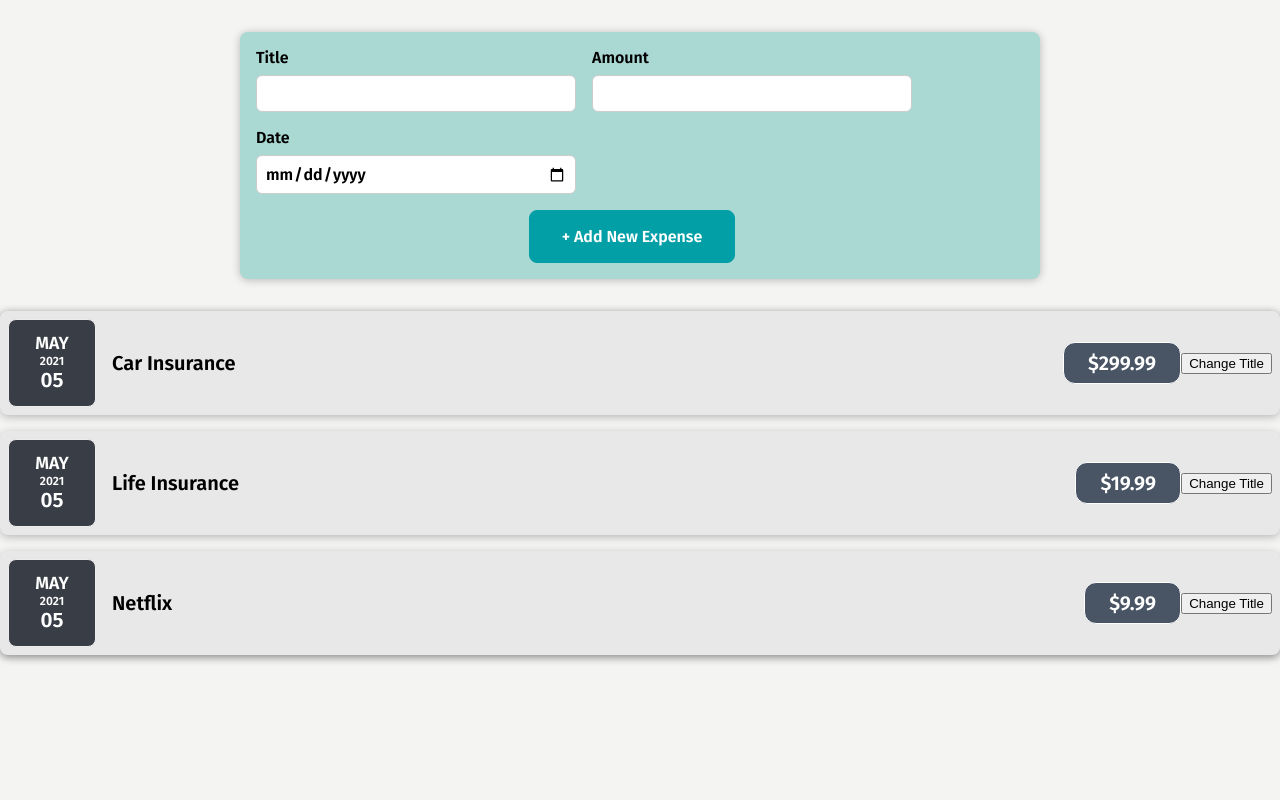
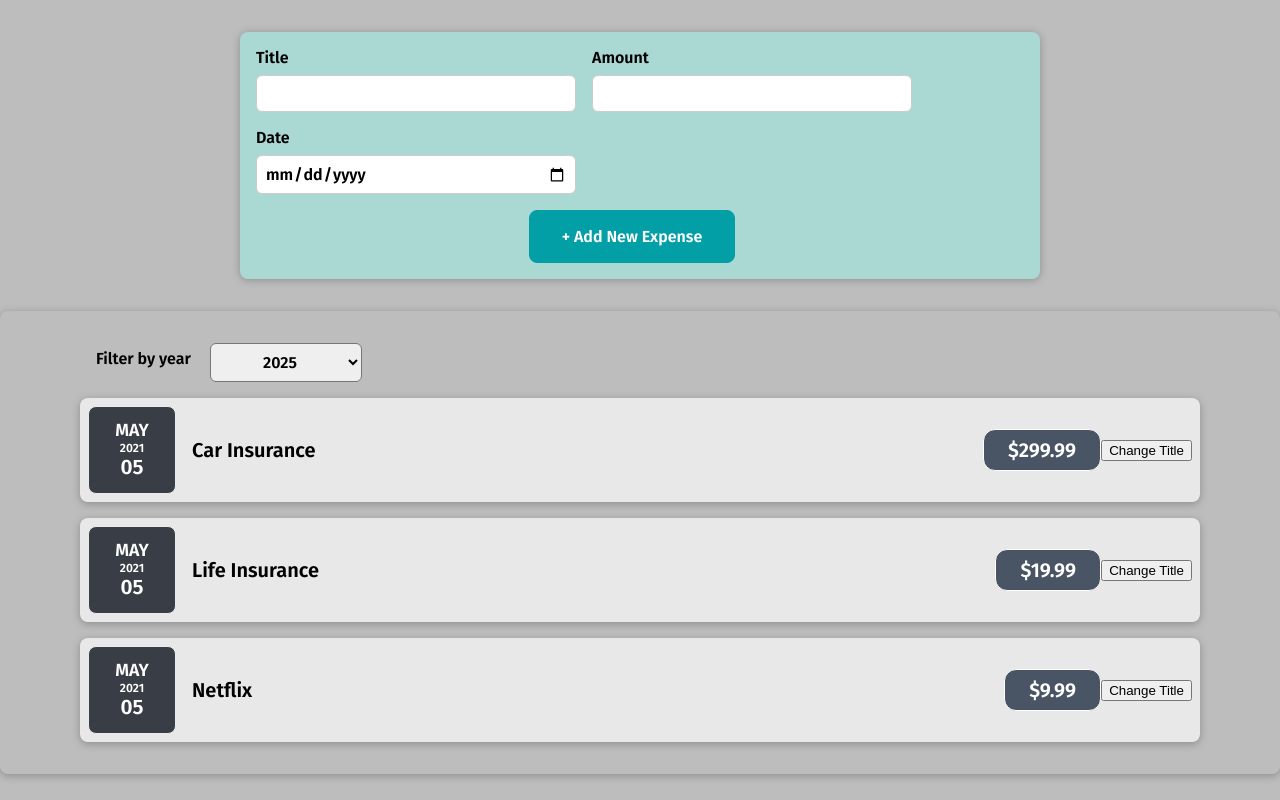
Before and after one commit to wizgurl101/react-expense-app, a React (Create React App) app: page / in a window 1280 px wide. Built offline with nearby package versions, Linux system fonts and the light colour scheme.

Commit message:
add filter by year

```diff
--- a/src/App.js
+++ b/src/App.js
@@ -27,9 +27,13 @@ const App = () => {
     },
   ];
 
+  const addNewExpenseHandler = (expense) => {
+    console.log(expense);
+  };
+
   return (
     <>
-      <NewExpense />
+      <NewExpense onAddNewExpense={addNewExpenseHandler} />
       <ExpenseListing expensesArray={expenses} />
     </>
   );
--- a/src/components/Expenses/ExpenseListing.css
+++ b/src/components/Expenses/ExpenseListing.css
@@ -1,6 +1,6 @@
 .expenses-listing {
   padding: 1rem;
-  background-color: rgb(31, 31, 31);
+  background-color: #4a4949;
   margin: 2rem auto;
   width: 40rem;
   max-width: 95%;
--- a/src/components/Expenses/ExpenseListing.js
+++ b/src/components/Expenses/ExpenseListing.js
@@ -1,4 +1,7 @@
+import { useState } from "react";
+
 import ExpenseItem from "./ExpenseItem";
+import ExpenseFilter from "../FilterExpenses/ExpenseFilter";
 import Card from "../UI/Card";
 import "./ExpenseListing.css";
 
@@ -6,10 +9,22 @@ import "./ExpenseListing.css";
  * List all expense items
  */
 const ExpenseListing = (props) => {
+  // state variables
+  const [expensesYear, setExpensesYear] = useState("");
+
   // array of expense items passed as a props
   const expenses = props.expensesArray;
+
+  // get year selected from filter
+  const selectYearFilterHandler = (filterData) => {
+    console.log(filterData);
+    setExpensesYear(filterData);
+  };
+
   return (
+    <div>
       <Card classname="expenses-listing">
+        <ExpenseFilter onSelectYearFliter={selectYearFilterHandler} />
         <ExpenseItem
           title={expenses[0].title}
           amount={expenses[0].amount}
@@ -26,6 +41,7 @@ const ExpenseListing = (props) => {
           date={expenses[2].date}
         />
       </Card>
+    </div>
   );
 };
 
--- /dev/null
+++ b/src/components/FilterExpenses/ExpenseFilter.css
@@ -0,0 +1,25 @@
+/* Style for Expense filter component */
+.expenses-filter {
+  color: black;
+  padding: 0 1rem;
+}
+
+.expenses-filter__control {
+  display: flex;
+  width: 100%;
+  align-items: center;
+  margin: 1rem 0;
+}
+
+.expenses-filter label {
+  font-weight: bold;
+  margin-bottom: 0.5rem;
+}
+
+.expenses-filter select {
+  font: inherit;
+  margin-left: 1.2rem;
+  padding: 0.5rem 3rem;
+  font-weight: bold;
+  border-radius: 6px;
+}
--- /dev/null
+++ b/src/components/FilterExpenses/ExpenseFilter.js
@@ -0,0 +1,24 @@
+import "./ExpenseFilter.css";
+
+const ExpenseFilter = (props) => {
+  const filterSelectHandler = (event) => {
+    props.onSelectYearFliter(event.target.value);
+  };
+
+  return (
+    <div className="expenses-filter">
+      <div className="expenses-filter__control">
+        <label>Filter by year</label>
+        <select onChange={filterSelectHandler}>
+          <option value="2025">2025</option>
+          <option value="2024">2024</option>
+          <option value="2023">2023</option>
+          <option value="2022">2022</option>
+          <option value="2021">2021</option>
+        </select>
+      </div>
+    </div>
+  );
+};
+
+export default ExpenseFilter;
--- a/src/components/NewExpense/NewExpense.js
+++ b/src/components/NewExpense/NewExpense.js
@@ -3,10 +3,18 @@ import "./NewExpense.css";
 /**
  * NewExpenses component contain the form to add a new expense
  */
-const NewExpense = () => {
+const NewExpense = (props) => {
+  //  get form data to pass to App.js
+  const onSaveExpenseDataHandler = (enteredExpenseData) => {
+    const expenseData = { ...enteredExpenseData, id: Math.random().toString() };
+
+    // send the new expense object to App.js
+    props.onAddNewExpense(expenseData);
+  };
+
   return (
     <div className="new-expense">
-      <NewExpenseForm />
+      <NewExpenseForm onSaveExpenseData={onSaveExpenseDataHandler} />
     </div>
   );
 };
--- a/src/components/NewExpense/NewExpenseForm.js
+++ b/src/components/NewExpense/NewExpenseForm.js
@@ -4,7 +4,7 @@ import "./NewExpenseForm.css";
 /**
  * NewExpenseForm component display form to create a new expense
  */
-const NewExpenseForm = () => {
+const NewExpenseForm = (props) => {
   //  state variables
   const [enteredTitle, setEnteredTitle] = useState("");
   const [enteredAmount, setEnteredAmount] = useState("");
@@ -33,7 +33,8 @@ const NewExpenseForm = () => {
       date: new Date(enteredDate),
     };
 
-    console.log(expenseData);
+    // access onSaveExpensesData function
+    props.onSaveExpenseData(expenseData);
 
     // clear the input fields
     setEnteredTitle("");
--- a/src/components/UI/Card.css
+++ b/src/components/UI/Card.css
@@ -1,4 +1,5 @@
 .card {
   box-shadow: 0 2px 8px rgba(0, 0, 0, 0.25);
   border-radius: 8px;
+  padding: 1rem 5rem 1rem 5rem;
 }
--- a/src/index.css
+++ b/src/index.css
@@ -10,5 +10,5 @@ html {
 
 body {
   margin: 0;
-  background-color: #f4f4f2;
+  background-color: #bdbdbd;
 }
```
Lines whose indentation alone changed are shown as unchanged.
